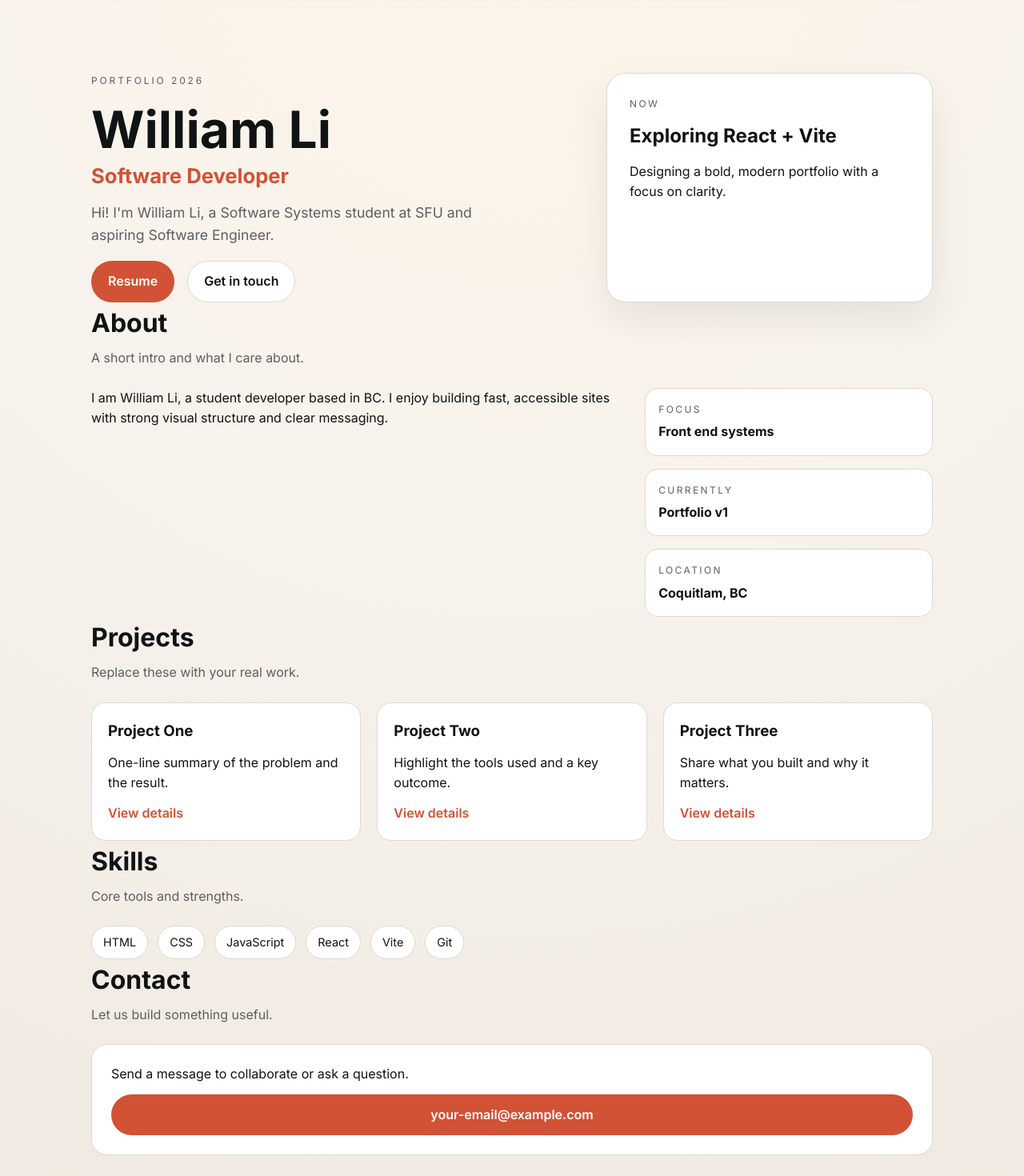
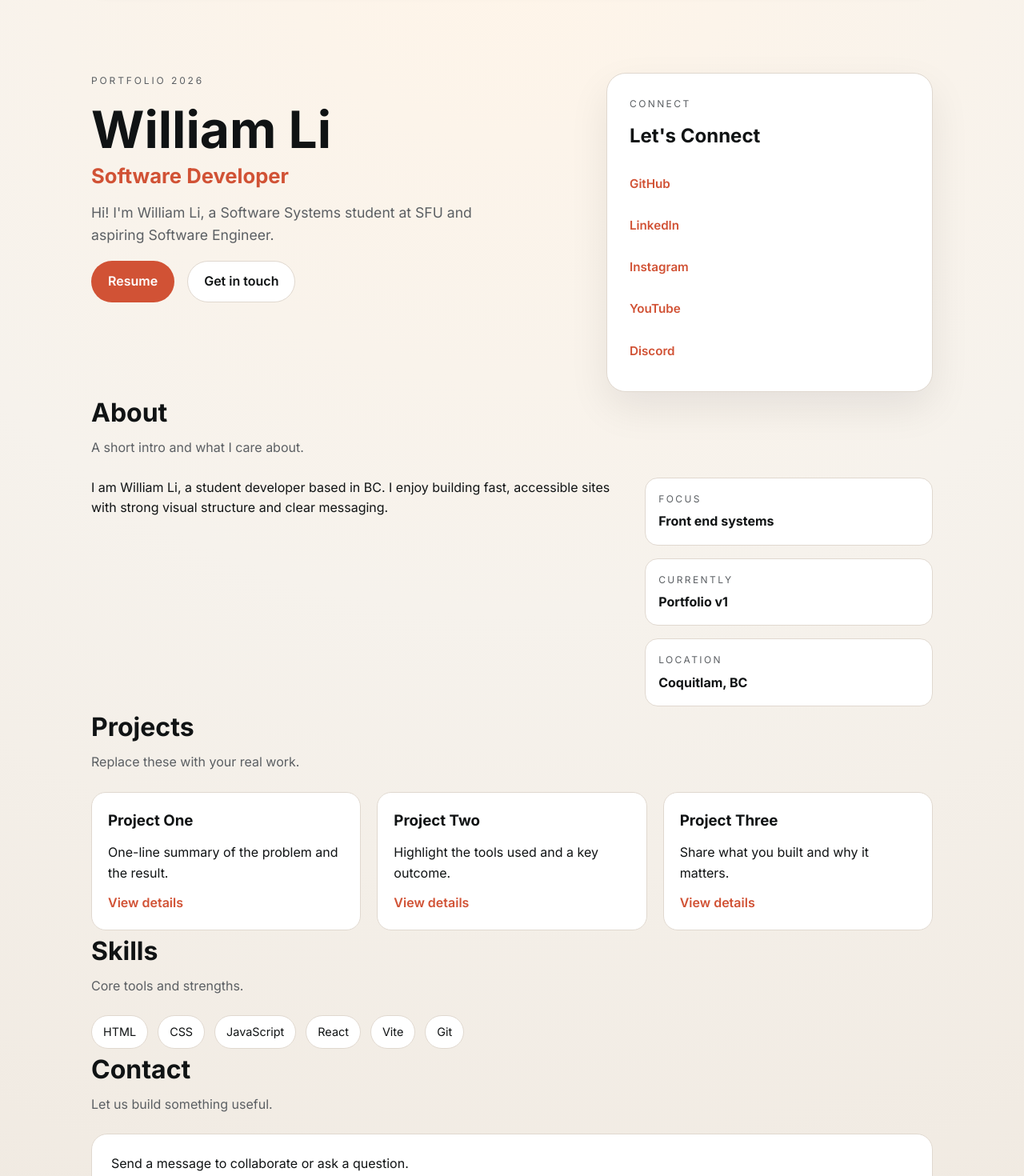
Before and after one commit to WL0000000/my-portfolio, a React (Vite) app in the folder portfolio/: page / in a window 1280 px wide. Shown: the part 120-1590 px from the top of the page at 80% size. Built offline with nearby package versions, Linux system fonts and the light colour scheme.

Commit message:
Card 1 Update

```diff
--- a/portfolio/src/App.css
+++ b/portfolio/src/App.css
@@ -1,3 +1,18 @@
+@keyframes fadeInUp {
+  from {
+    opacity: 0;
+    transform: translateY(20px);
+  }
+  to {
+    opacity: 1;
+    transform: translateY(0);
+  }
+}
+
+.fade-in {
+  animation: fadeInUp 0.6s ease-out forwards;
+}
+
 .page {
   max-width: 1100px;
   margin: 0 auto;
@@ -142,6 +157,26 @@
   letter-spacing: 0.2em;
   text-transform: uppercase;
   color: var(--text-muted);
+}
+
+.social-links {
+  display: flex;
+  flex-direction: column;
+  gap: 10px;
+  margin-top: 8px;
+}
+
+.social-links a {
+  color: var(--accent);
+  font-weight: 600;
+  font-size: 0.95rem;
+  padding: 8px 0;
+  border-bottom: 2px solid transparent;
+  transition: border-color 0.2s ease;
+}
+
+.social-links a:hover {
+  border-bottom-color: var(--accent);
 }
 
 .section {
@@ -314,6 +349,14 @@
     padding: 20px;
   }
 
+  .social-links {
+    gap: 8px;
+  }
+
+  .social-links a {
+    font-size: 0.9rem;
+  }
+
   .section-title h2 {
     font-size: 1.5rem;
   }
--- a/portfolio/src/App.jsx
+++ b/portfolio/src/App.jsx
@@ -1,6 +1,11 @@
 import './App.css'
+import { useInView } from './useInView'
 
 function App() {
+  const [aboutRef, aboutInView] = useInView()
+  const [projectsRef, projectsInView] = useInView()
+  const [skillsRef, skillsInView] = useInView()
+  const [contactRef, contactInView] = useInView()
   return (
     <div className="page">
       <header className="site-header">
@@ -30,13 +35,19 @@ function App() {
             </div>
           </div>
           <div className="hero-card">
-            <div className="card-label">Now</div>
-            <h2>Exploring React + Vite</h2>
-            <p>Designing a bold, modern portfolio with a focus on clarity.</p>
+            <div className="card-label">Connect</div>
+            <h2>Let's Connect</h2>
+            <div className="social-links">
+              <a href="https://github.com" target="_blank" rel="noopener noreferrer" title="GitHub">GitHub</a>
+              <a href="https://linkedin.com" target="_blank" rel="noopener noreferrer" title="LinkedIn">LinkedIn</a>
+              <a href="https://instagram.com" target="_blank" rel="noopener noreferrer" title="Instagram">Instagram</a>
+              <a href="https://youtube.com" target="_blank" rel="noopener noreferrer" title="YouTube">YouTube</a>
+              <a href="https://discord.com" target="_blank" rel="noopener noreferrer" title="Discord">Discord</a>
+            </div>
           </div>
         </section>
 
-        <section className="section" id="about">
+        <section className={`section ${aboutInView ? 'fade-in' : ''}`} ref={aboutRef} id="about">
           <div className="section-title">
             <h2>About</h2>
             <p>A short intro and what I care about.</p>
@@ -64,7 +75,7 @@ function App() {
           </div>
         </section>
 
-        <section className="section" id="projects">
+        <section className={`section ${projectsInView ? 'fade-in' : ''}`} ref={projectsRef} id="projects">
           <div className="section-title">
             <h2>Projects</h2>
             <p>Replace these with your real work.</p>
@@ -88,7 +99,7 @@ function App() {
           </div>
         </section>
 
-        <section className="section" id="skills">
+        <section className={`section ${skillsInView ? 'fade-in' : ''}`} ref={skillsRef} id="skills">
           <div className="section-title">
             <h2>Skills</h2>
             <p>Core tools and strengths.</p>
@@ -103,7 +114,7 @@ function App() {
           </div>
         </section>
 
-        <section className="section contact" id="contact">
+        <section className={`section contact ${contactInView ? 'fade-in' : ''}`} ref={contactRef} id="contact">
           <div className="section-title">
             <h2>Contact</h2>
             <p>Let us build something useful.</p>
--- a/portfolio/src/index.css
+++ b/portfolio/src/index.css
@@ -26,6 +26,7 @@
 
 html {
   overflow-x: hidden;
+  scroll-behavior: smooth;
 }
 
 body {
--- /dev/null
+++ b/portfolio/src/useInView.js
@@ -0,0 +1,30 @@
+import { useEffect, useRef, useState } from 'react'
+
+export function useInView() {
+  const ref = useRef(null)
+  const [isInView, setIsInView] = useState(false)
+
+  useEffect(() => {
+    const observer = new IntersectionObserver(
+      ([entry]) => {
+        if (entry.isIntersecting) {
+          setIsInView(true)
+          observer.unobserve(entry.target)
+        }
+      },
+      { threshold: 0.1 }
+    )
+
+    if (ref.current) {
+      observer.observe(ref.current)
+    }
+
+    return () => {
+      if (ref.current) {
+        observer.unobserve(ref.current)
+      }
+    }
+  }, [])
+
+  return [ref, isInView]
+}
```
